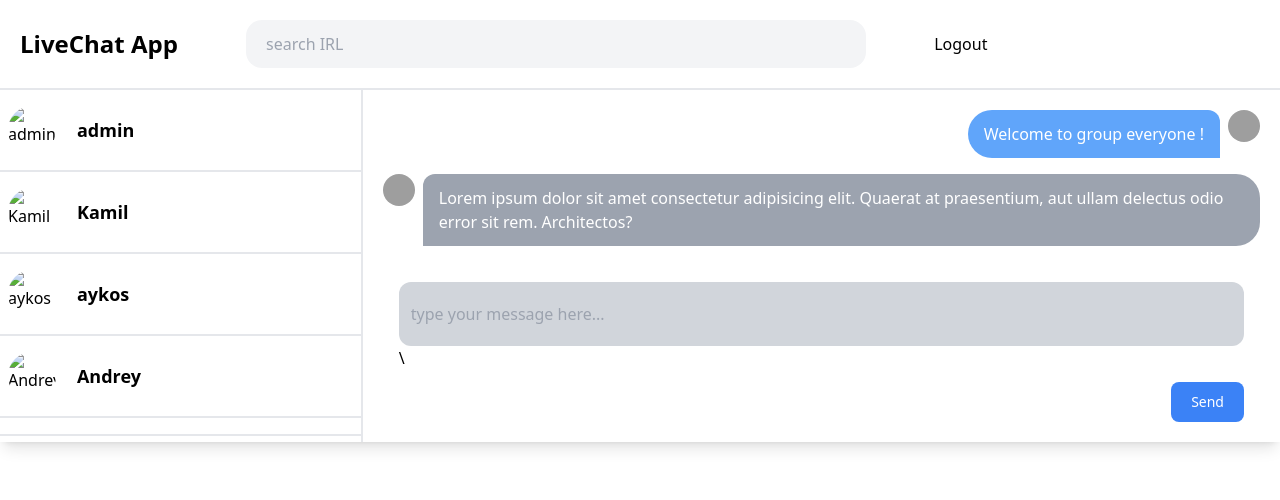
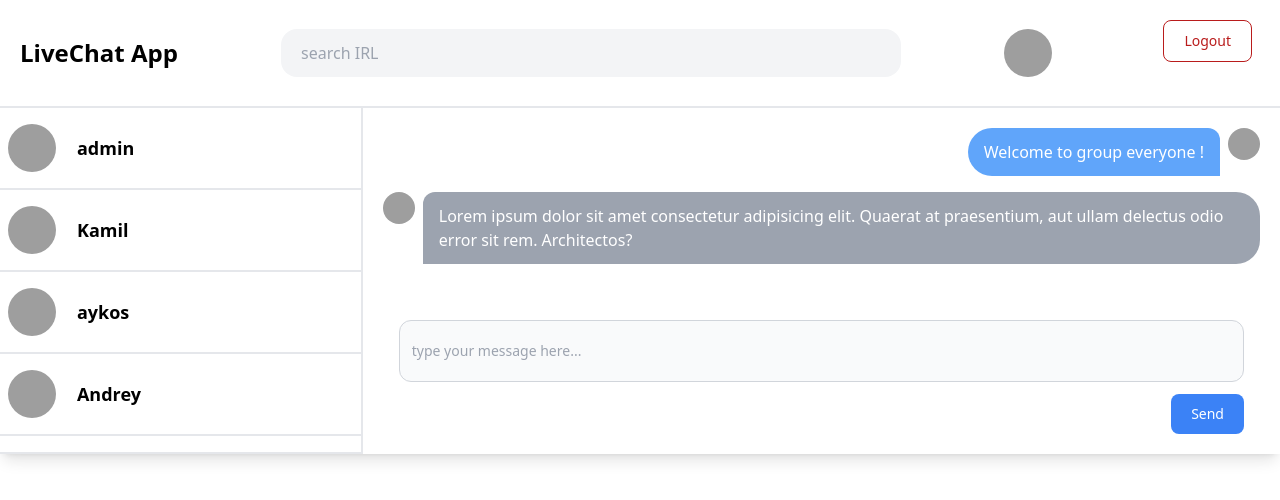
Before and after one commit to anurmamedov/live-chat, a Django app: page / in a window 1280 px wide. Shown: the top 500 px of the page. Run offline with Django 5.2, Linux system fonts and the light colour scheme; data comes from the database, SQL or seed files in the repository; both versions use the stored data as it was after the commit; grey boxes are pictures that could not be loaded.

Commit message:
logout button tailwind added avatar icon and username swapped

```diff
--- a/chatapp/main/templates/main.html
+++ b/chatapp/main/templates/main.html
@@ -13,7 +13,10 @@
 <div class="container mx-auto shadow-lg rounded-lg">
     <!-- headaer -->
 <div class="px-5 py-5 flex justify-between items-center bg-white border-b-2">
+
+
   <div class="font-semibold text-2xl">LiveChat App</div>
+
   <div class="w-1/2">
     <input
       type="text"
@@ -23,29 +26,34 @@
       class="rounded-2xl bg-gray-100 py-3 px-5 w-full"
     />
   <!-- current div is  to move next div to right -->
+
   </div>
-  <form action="{% url 'authapp:logout' %}" method="post">
-    {% csrf_token %}
+  <div id="active-user" class="flex items-center space-x-2">
+    <!-- Avatar -->
+    <div id="user-avatar" class="mr-2">
+      <img
+        src="https://avatar.iran.liara.run/public/8"
+        class="object-cover h-12 w-12 rounded-full"
+        alt="{{ user.username }}"
+      />
+    </div>
 
-    <button type="submit">Logout</button>
-  </form>
-  <div>
-  {{ user.username }}
-  </div>
-  <div>
-  </div>
-  <div id="active-user" class="flex items-center space-x-1">
-    <div id="user-name">
-      <!-- Username -->
+    <!-- Username -->
+    <div id="#" class="text-gray-700 font-medium ml-1">
+      {{ user.username }}
     </div>
   </div>
-    <div>
-      <img id="active-user-avatar" hidden
-      src=""
-      class="object-cover h-12 w-12 rounded-full"
-      alt=""
-    />
+
+    <div class="flex justify-end mb-4">
+      <form action="{% url 'authapp:logout' %}" method="post">
+        {% csrf_token %}
+
+        <button type="submit" class="text-red-700 hover:text-white border border-red-700 hover:bg-red-500 focus:ring-4 focus:outline-none focus:ring-red-300 font-medium rounded-lg text-sm px-5 py-2.5 text-center me-2 mb-2 dark:border-red-500 dark:text-red-500 dark:hover:text-white dark:hover:bg-red-400 dark:focus:ring-red-700">
+          Logout
+        </button>
+      </form>
     </div>
+
 </div>
 <!-- end header -->
 <!-- Chatting -->
@@ -60,7 +68,7 @@
     >
       <div class="w-1/4">
         <img
-          src="{{ user.avatar.url }}"
+          src="https://avatar.iran.liara.run/public/8"
           class="object-cover h-12 w-12 rounded-full"
           alt="{{ user.username }}"
         />
@@ -106,11 +114,12 @@
       <div class="py-5 px-4">
         <div class="flex flex-col">
           <input
-          class="w-full bg-gray-300 py-5 px-3 rounded-xl"
+          class="w-full text-sm font-medium text-gray-600 bg-gray-50 rounded-xl border border-gray-300 focus:ring-blue-500 focus:border-blue-500 focus:outline-none dark:bg-gray-300 dark:border-gray-300 dark:placeholder-gray-300 dark:text-white dark:focus:ring-blue-500 dark:focus:border-blue-500 py-5 px-3"
           id="message-input-field"
           type="text"
           placeholder="type your message here..."/>
-\          <!-- send button -->
+
+          <!-- send button -->
           <div class="flex justify-end mt-3">
             <button type="button" class="bg-[rgb(59_130_246)] text-white hover:bg-[rgb(37,99,235)] focus:ring-4 focus:outline-none focus:ring-blue-300 font-medium rounded-lg text-sm px-5 py-2.5 text-center">
               Send
--- a/chatapp/main/templates/output.css
+++ b/chatapp/main/templates/output.css
@@ -597,8 +597,16 @@ video {
   margin-right: auto;
 }
 
+.mb-2 {
+  margin-bottom: 0.5rem;
+}
+
 .mb-4 {
   margin-bottom: 1rem;
+}
+
+.me-2 {
+  margin-inline-end: 0.5rem;
 }
 
 .ml-2 {
@@ -751,6 +759,16 @@ video {
   border-right-width: 2px;
 }
 
+.border-gray-300 {
+  --tw-border-opacity: 1;
+  border-color: rgb(209 213 219 / var(--tw-border-opacity));
+}
+
+.border-red-700 {
+  --tw-border-opacity: 1;
+  border-color: rgb(185 28 28 / var(--tw-border-opacity));
+}
+
 .bg-\[rgb\(59_130_246\)\] {
   --tw-bg-opacity: 1;
   background-color: rgb(59 130 246 / var(--tw-bg-opacity));
@@ -766,14 +784,14 @@ video {
   background-color: rgb(243 244 246 / var(--tw-bg-opacity));
 }
 
-.bg-gray-300 {
-  --tw-bg-opacity: 1;
-  background-color: rgb(209 213 219 / var(--tw-bg-opacity));
-}
-
 .bg-gray-400 {
   --tw-bg-opacity: 1;
   background-color: rgb(156 163 175 / var(--tw-bg-opacity));
+}
+
+.bg-gray-50 {
+  --tw-bg-opacity: 1;
+  background-color: rgb(249 250 251 / var(--tw-bg-opacity));
 }
 
 .bg-white {
@@ -863,6 +881,16 @@ video {
   color: rgb(107 114 128 / var(--tw-text-opacity));
 }
 
+.text-gray-600 {
+  --tw-text-opacity: 1;
+  color: rgb(75 85 99 / var(--tw-text-opacity));
+}
+
+.text-red-700 {
+  --tw-text-opacity: 1;
+  color: rgb(185 28 28 / var(--tw-text-opacity));
+}
+
 .text-white {
   --tw-text-opacity: 1;
   color: rgb(255 255 255 / var(--tw-text-opacity));
```
Also changed, not shown: other parts of chatapp/main/templates/output.css (+87 -0 lines), chatapp/db.sqlite3, 1 other file.
